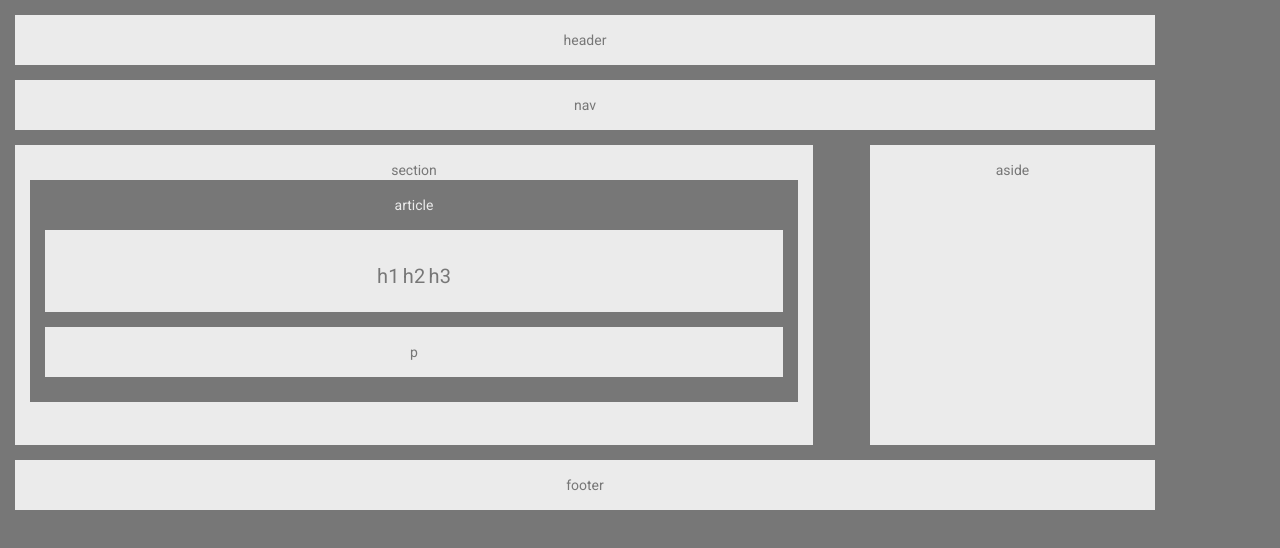
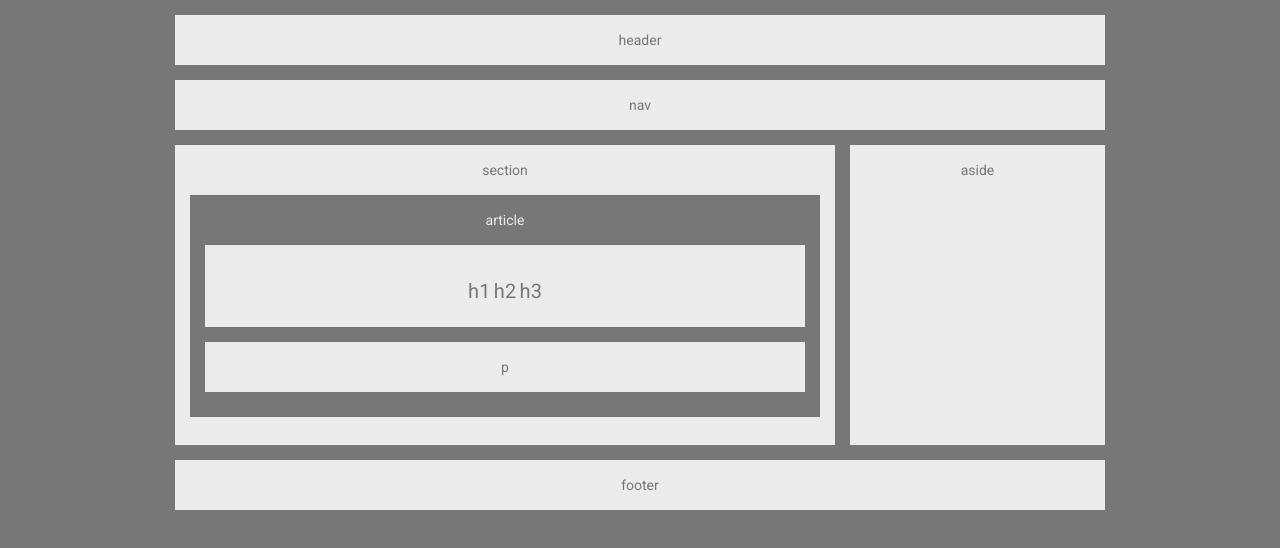
Before and after one commit to anthonydelgado/homework-wireframe, a website: page index.html in a window 1280 px wide. Drawn offline with nearby package versions, Linux system fonts and the light colour scheme.

Commit message:
compile and add style to main container

```diff
--- a/assets/styles/layouts/_pages.scss
+++ b/assets/styles/layouts/_pages.scss
@@ -21,14 +21,15 @@ header, nav, section, aside, footer {
 
 section {
   float: left;
-  width: 70%;
+  width: 660px;
   margin-bottom: 15px;
   height: 300px;
 }
 aside {
-  float: right;
-  width: 25%;
+  float: left;
+  width: 255px;
   height: 300px;
+  margin-left: 15px;
 }
 
 footer {
@@ -38,6 +39,7 @@ article {
   background-color: $body-background;
   color: $content-background;
   padding: 15px;
+  margin-top: 15px;
   h1, h2, h3 {
     display: inline-block;
     font-size: 20px;
```
Also changed, not shown: dist/styles/main.css, 2 other files.
